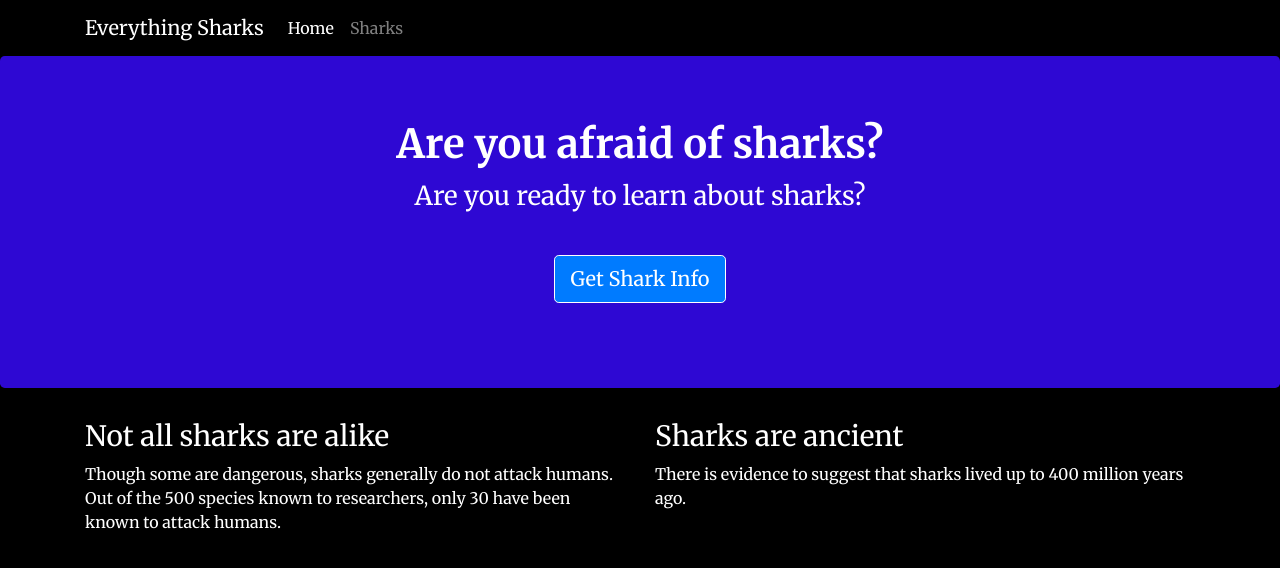
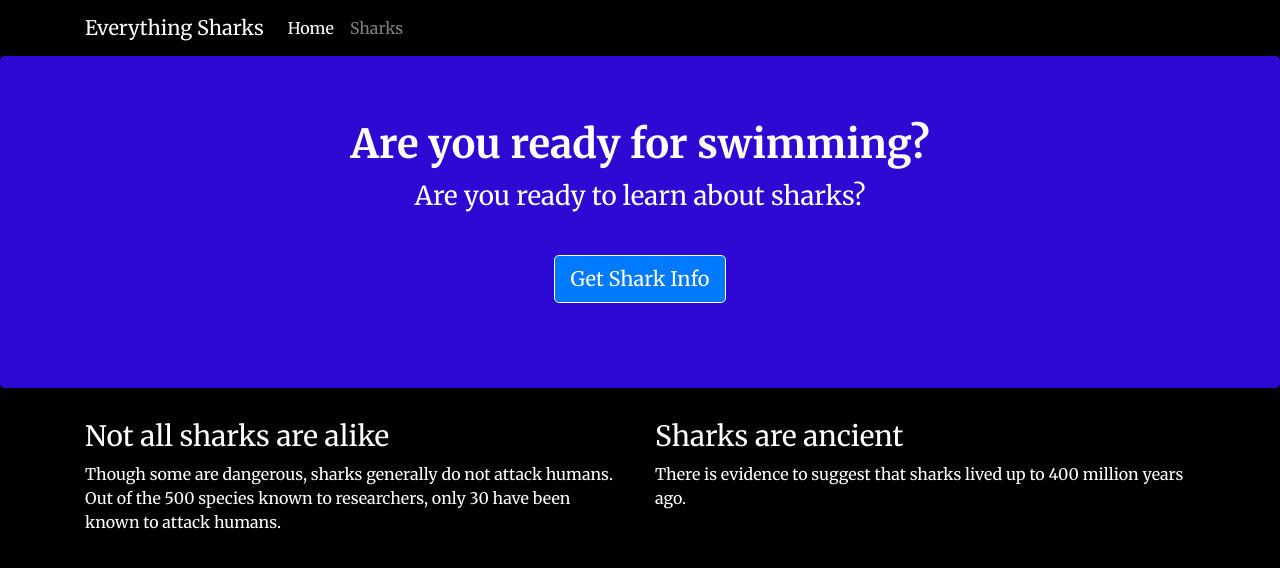
Before and after one commit to luizhpriotto/AMcom, a website: page node-project/views/index.html in a window 1280 px wide. Drawn offline with nearby package versions, Linux system fonts and the light colour scheme.

Commit message:
alterado titulo

```diff
--- a/node-project/views/index.html
+++ b/node-project/views/index.html
@@ -27,7 +27,7 @@
     </nav>
     <div class="jumbotron">
         <div class="container">
-            <h1>Are you afraid of sharks?</h1>
+            <h1>Are you ready for swimming?</h1>
             <p>Are you ready to learn about sharks?</p>
             <br>
             <p><a class="btn btn-primary btn-lg" href="/sharks" role="button">Get Shark Info</a>
```
